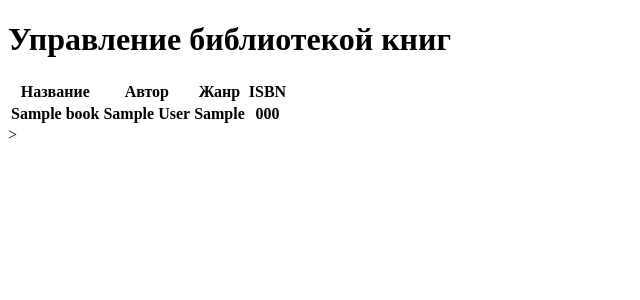
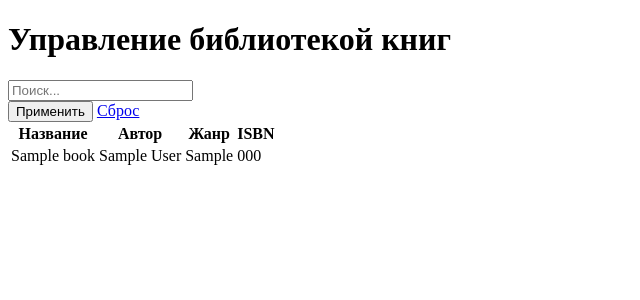
Before and after one commit to KateShay/book_library_management, a Django app: page / in a window 1280 px wide. Shown: the top 300 px of the page, without its empty margins (0-640 px from the left). Run offline with Django 5.2, Linux system fonts and the light colour scheme; tables that the repository leaves empty hold one stand-in row (values such as "Sample post"); lists and menus that the app fills with data are empty.

Commit message:
creation search

```diff
--- a/manage_book/web_library/templates/index.html
+++ b/manage_book/web_library/templates/index.html
@@ -1,5 +1,5 @@
 <!DOCTYPE html>
-<html lang="ru">
+<html lang="ru" >
 <head>
     <meta charset="UTF-8">
     <title>Менеджер книг</title>
@@ -7,7 +7,19 @@
 <body>
     <div class = "uk-container uk-margin-top">
         <h1>Управление библиотекой книг</h1>
-        <table class="uk-table uk-table-striped">
+        <form method="get" class="uk-margin-bottom">
+             <div class = "uk-wight-1-3@s">
+                <label>
+                <input class="uk-input" type="text" name="search" placeholder="Поиск..." value="{{search_books}}">
+                </label>
+            </div>
+            <div class = "uk-wight-1-3@s">
+                <button class="uk-button uk-button-primary" type="submit">Применить</button>
+                <a href="{% url 'index' %}" class="uk-button uk-button-default">Сброс</a>
+            </div>
+        </form>
+
+        <table class="uk-table uk-table-striped uk-table-hover">
             <thead>
                 <tr>
                     <th>Название</th>
@@ -19,14 +31,18 @@
             <tbody>
                 {% for book in books %}
                 <tr>
-                    <th>{{book.title}}</th>
-                    <th>{{book.author}}</th>
-                    <th>{{book.genre}}</th>
-                    <th>{{book.isbn}}</th>
+                    <td>{{book.title}}</td>
+                    <td>{{book.author}}</td>
+                    <td>{{book.genre}}</td>
+                    <td>{{book.isbn}}</td>
+                </tr>
+                {% empty %}
+                <tr>
+                    <td colspan="3" class="uk-text-center">Не найдено</td>
                 </tr>
                 {% endfor %}
             </tbody>
         </table>
-    </div>>
+    </div>
 </body>
 </html>
--- a/manage_book/web_library/views.py
+++ b/manage_book/web_library/views.py
@@ -1,4 +1,4 @@
-import Q
+
 from django.shortcuts import render
 from .models import Book
 from django.db.models import Q
```
